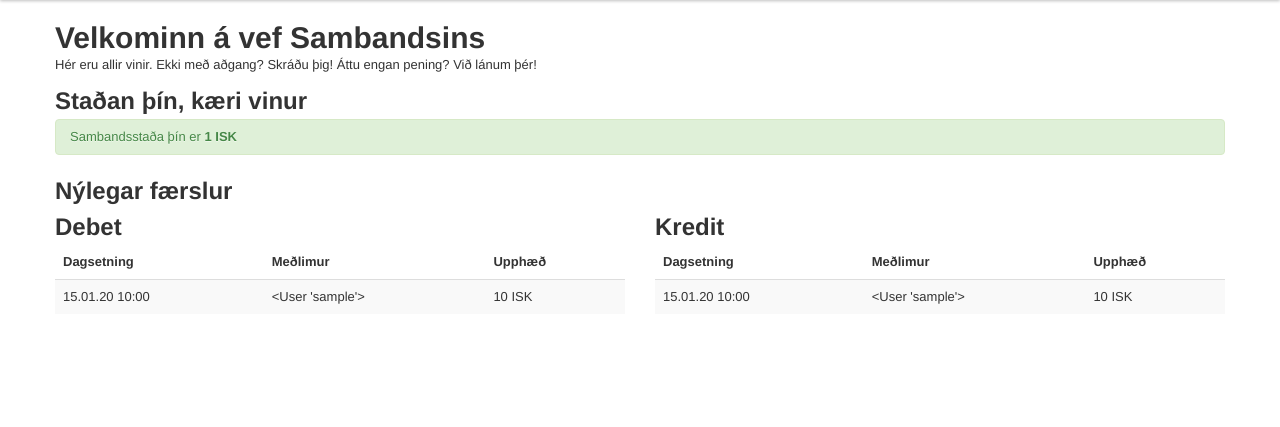
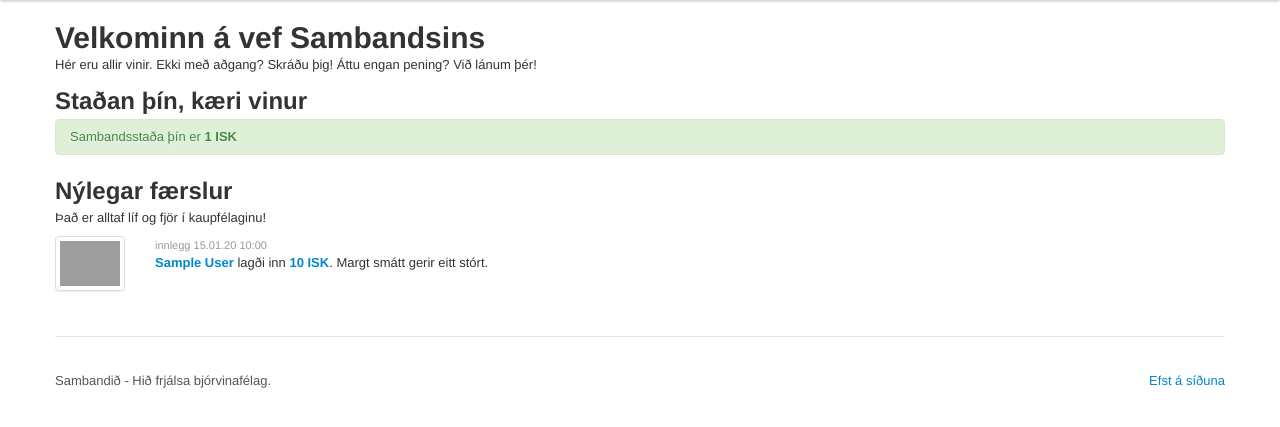
Before and after one commit to steinar/sambandid, a Flask app: template sambandid/templates/main.html in a window 1280 px wide. Shown: the part 40-467 px from the top of the page. Run offline with Flask 2, Linux system fonts and the light colour scheme; the template is opened without the code that fills it: values that come from a table or form of the project are taken from there, others are empty; tables that the repository leaves empty hold one stand-in row (values such as "Sample post"); some libraries are stand-ins or nearby versions; grey boxes are pictures that could not be loaded.

Commit message:
Improved transaction overview. Adding evolve for migration.

```diff
--- a/manage.py
+++ b/manage.py
@@ -11,6 +11,7 @@
 """
 
 import code
+from flaskext.evolution import Evolution
 from flaskext.script import Manager, Shell, Command, Option
 from kit.helpers import MainAppHelper, BlueprintPackageFactory
 
@@ -48,6 +49,11 @@ class Blueprint(Command):
 manager.add_command("shell", iShell())
 manager.add_command("createblueprint", Blueprint())
 
+evolution = Evolution(app)
+
+@manager.command
+def migrate(action):
+    evolution.manager(action)
 
 if __name__ == "__main__":
     manager.run()
--- a/sambandid/models.py
+++ b/sambandid/models.py
@@ -40,6 +40,10 @@ class User(SaveMixIn, db.Model):
 
     def __unicode__(self):
         return self.name
+
+    @property
+    def first_name(self):
+        return self.name and self.name.split(" ")[0] or ""
 
     @classmethod
     def from_facebook(cls, me):
--- a/sambandid/templates/main.html
+++ b/sambandid/templates/main.html
@@ -11,6 +11,15 @@
     <style>
         body {
             padding-top: 60px;
+        }
+        .footer {
+            margin-top: 45px;
+            padding: 35px 0 36px;
+            border-top: 1px solid #e5e5e5;
+        }
+        .footer p {
+            margin-bottom: 0;
+            color: #555;
         }
     </style>
 
@@ -53,6 +62,7 @@
                         <a href="#" class="dropdown-toggle" data-toggle="dropdown">Umsýslan</a>
                         <ul class="dropdown-menu">
                             <li><a class="" href="{{url_for('beer_add')}}">Skrá bjór</a></li>
+                            <li><a class="" href="{{url_for('recent_transactions')}}">Færsluyfirlit</a></li>
                             {# <li><a class="" href="{{url_for('transactionview.index_view')}}"><span class="icon-wrench"></span> Bókhaldið</a></li> #}
                             {# <li><a class="" href="{{url_for('userview.index_view')}}"><span class="icon-wrench"></span> Notendur</a></li> #}
                         </ul>
@@ -97,23 +107,21 @@
     <!--</div>-->
     <h2>Nýlegar færslur</h2>
     <div class="row">
-        <div class="span6">
-            <h2>Debet</h2>
+        <div class="span12">
+            <p>
+                Það er alltaf líf og fjör í kaupfélaginu!
+            </p>
             {% with %}
-            {% set transactions = recent_plus %}
-            {% include 'transactions_small_snippet.html'%}
+            {% set transactions = recent_transactions %}
+            {% include 'transactions_thumbs_snippet.html'%}
             {% endwith %}
-        </div>
-        <div class="span6">
-            <h2>Kredit</h2>
-            {% with %}
-            {% set transactions = recent_minus %}
-            {% include 'transactions_small_snippet.html'%}
-            {% endwith %}
+            {% endblock %}
         </div>
     </div>
-
-    {% endblock %}
+    <footer class="footer">
+        <p class="pull-right"><a href="#">Efst á síðuna</a></p>
+        <p>Sambandið - Hið frjálsa bjórvinafélag.</p>
+    </footer>
 </div>
 
 <script src="{{ url_for('static', filename='bootstrap/js/jquery.js') }}"></script>
@@ -129,5 +137,12 @@
 <script src="{{ url_for('static', filename='bootstrap/js/bootstrap-collapse.js') }}"></script>
 <script src="{{ url_for('static', filename='bootstrap/js/bootstrap-carousel.js') }}"></script>
 <script src="{{ url_for('static', filename='bootstrap/js/bootstrap-typeahead.js') }}"></script>
+<script language="javascript">
+    $("a[rel=popover]")
+            .popover()
+            .click(function(e) {
+                e.preventDefault()
+            })
+</script>
 </body>
 </html>
--- a/sambandid/templates/transactions.html
+++ b/sambandid/templates/transactions.html
@@ -20,4 +20,5 @@
         {% include 'transactions_snippet.html' %}
     {% endwith %}
 
+
 {% endblock %}
--- /dev/null
+++ b/sambandid/templates/transactions_thumbs_snippet.html
@@ -0,0 +1,64 @@
+{% for transaction in transactions %}
+    <div class="row-fluid">
+            <div class="span1">
+                <a class="thumbnail">
+                    <img src="http://graph.facebook.com/{{transaction.user.username}}/picture"/>
+                </a>
+            </div>
+            <div class="span10">
+                <p>
+
+
+            {% if transaction.amount > 0 %}
+                <small>innlegg {{transaction.transaction_date|datetimeformat}}</small><br/>
+                <a rel="popover" data-content="{{ transaction.user.account_status}} ISK" data-original-title="Sambandsstaða">
+                    <strong>{{ transaction.user.name }}</strong>
+                </a>
+                lagði inn
+                {% with %}
+                    {% set rand = [
+                    '. Kominn tími til.',
+                    ' og rétt slapp fyrir horn.',
+                    '. Það kom þá að því.',
+                    ' sem var víst aleigan.',
+                    '.',
+                    '. Margt smátt gerir eitt stórt.',
+                    '. Allt að koma.',
+                    ' í tilefni dagsins.',
+                    ' enda moldríkur.',
+                    ' enda fyrirmyndar meðlimur!',
+                    ]|random %}
+                    <a rel="popover" data-content="{{transaction.comment|striptags or 'Engin athugasemd'}}"
+                       data-original-title="Athugasemd">
+                        <strong>{{ transaction.amount }} ISK</strong></a>{{ rand }}
+                {% endwith %}
+                <br/>
+            {% elif transaction.beer %}
+                <small>úttekt {{transaction.transaction_date|datetimeformat}}</small><br/>
+                <a rel="popover" data-content="{{ transaction.user.account_status}} ISK" data-original-title="Sambandsstaða">
+                    <strong>{{ transaction.user.name }}</strong>
+                </a>
+                {% with %}
+                    {% set rand = [
+                    'er ferlega sáttur með einn ískaldan',
+                    'sótti sér',
+                    'þambaði á mettíma',
+                    'laumaðist og náði einum',
+                    'skellti sér á',
+                    'sturtaði í sig ísköldum',
+                    'er að sötra',
+                    'splæsti á sig einum',
+                    'er enn og aftur kominn með',
+                    ]|random %}
+                    {{ rand }}
+                    <a rel="popover" data-content="Ekki nema {{ transaction.beer.price}} ISK"
+                       data-original-title="Verð á {{transaction.beer.name}}">
+                        <strong>{{ transaction.beer.name }}</strong>
+                    </a>.
+                {% endwith %}
+                <br/>
+            {% endif %}
+            </div>
+        </p>
+    </div>
+{% endfor %}
--- a/sambandid/views.py
+++ b/sambandid/views.py
@@ -96,11 +96,9 @@ def index(user=None):
     token = get_facebook_oauth_token()
     if 'user' in session and not user:
         return redirect('logout')
-    recent_plus = Transaction.query.filter(Transaction.amount>0).order_by(Transaction.transaction_date.desc()).limit(10)
-    recent_minus = Transaction.query.filter(Transaction.amount<0).order_by(Transaction.transaction_date.desc()).limit(10)
+    recent_transactions = Transaction.query.order_by(Transaction.transaction_date.desc()).limit(10)
 
-    return render_template('main.html', token=token, user=user and user.as_dict(), recent_minus=recent_minus,
-        recent_plus=recent_plus)
+    return render_template('main.html', token=token, user=user and user.as_dict(), recent_transactions=recent_transactions)
 
 
 def favicon():
@@ -161,6 +159,14 @@ def transactions(user=None):
     return render_template('transactions.html', my_transactions=my_transactions, account_status=account_status)
 
 
+@app.route('/transactions/recent')
+@inject_user
+def recent_transactions(user=None):
+    recent_plus = Transaction.query.filter(Transaction.amount>0).order_by(Transaction.transaction_date.desc()).limit(10)
+    recent_minus = Transaction.query.filter(Transaction.amount<0).order_by(Transaction.transaction_date.desc()).limit(10)
+    return render_template('recent_transactions.html', user=user, recent_minus=recent_minus, recent_plus=recent_plus)
+
+
 @app.route('/transaction/<int:beer_id>')
 @inject_user
 def beer_transaction(beer_id, user=None):
```
Also changed, not shown: sambandid/__init__.py (+7 -0 lines), sambandid/templates/recent_transactions.html (added, +22 -0 lines), 1 other file.
